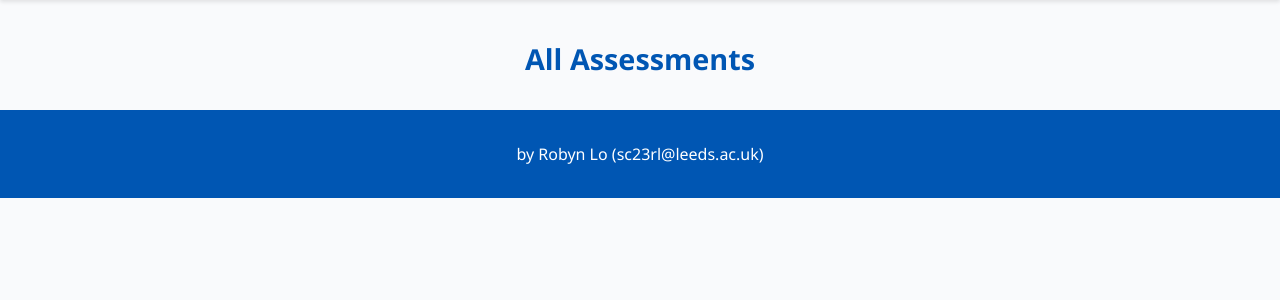
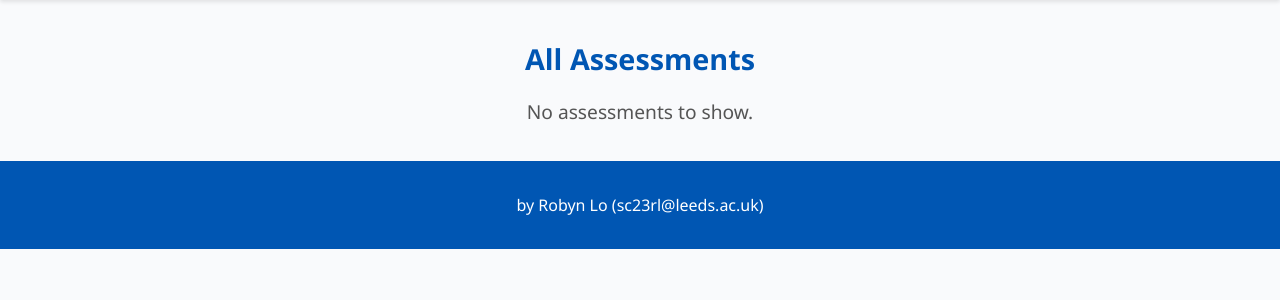
Before and after one commit to loyiwen/FlaskToDoApp, a Flask app: page / in a window 1280 px wide. Shown: the part 143-443 px from the top of the page. Run offline with Flask 3, Linux system fonts and the light colour scheme.

Commit message:
feat: added message when there are no assessments in tables

```diff
--- a/static/css/components.css
+++ b/static/css/components.css
@@ -78,3 +78,11 @@ input[type="text"], input[type="date"], input[type="time"], textarea {
 .submit-button:hover {
     background-color: #003f7f;
 }
+
+/* Styling for No Assessments Message */
+.no-assessments-message {
+    text-align: center;
+    font-size: 1.2rem;
+    color: #555;
+    margin-top: 20px;
+}
--- a/templates/index.html
+++ b/templates/index.html
@@ -54,6 +54,7 @@
     </table>
 </div>
 {% else %}
+    <p class="no-assessments-message">No assessments to show.</p>
 {% endif %}
 
 {% endblock %}
```
